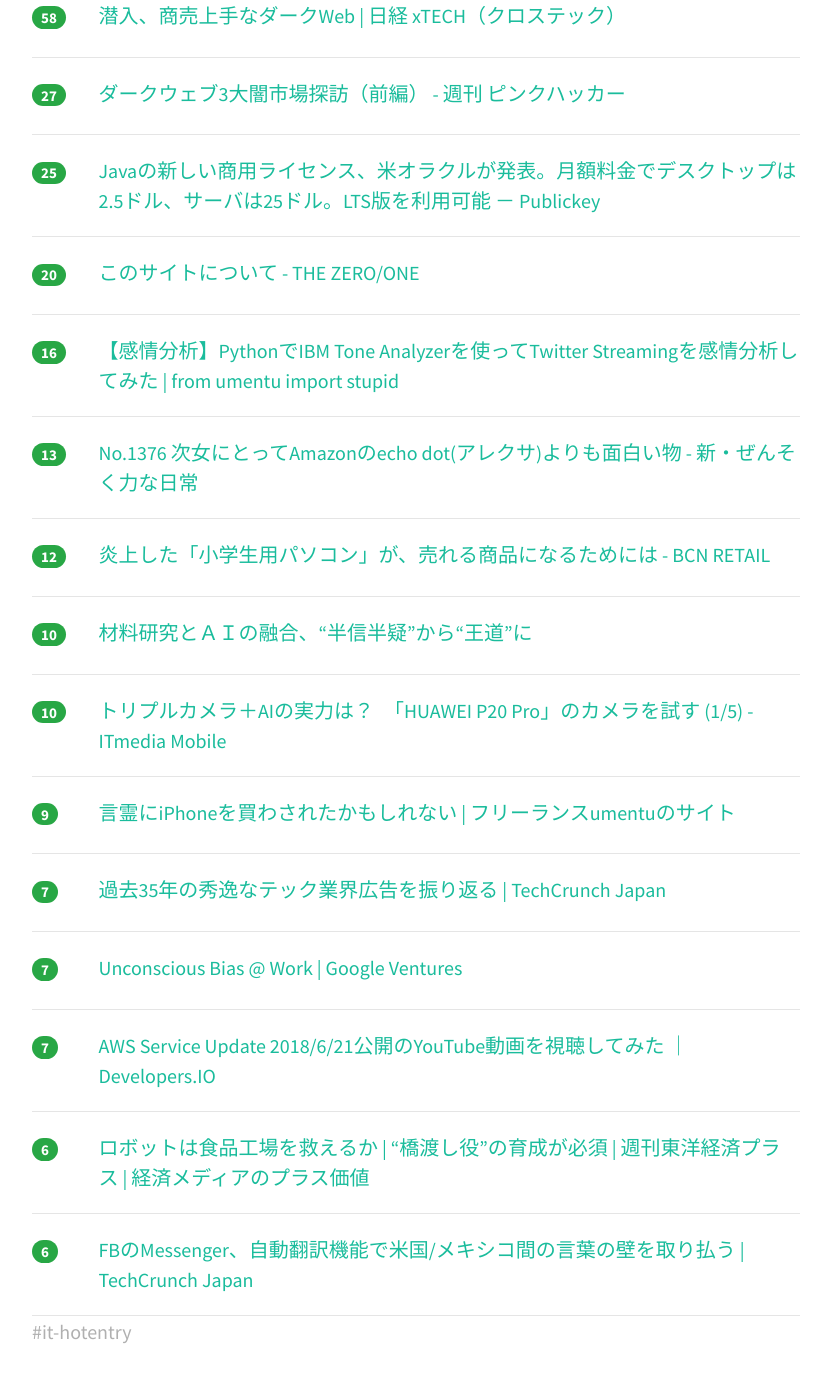
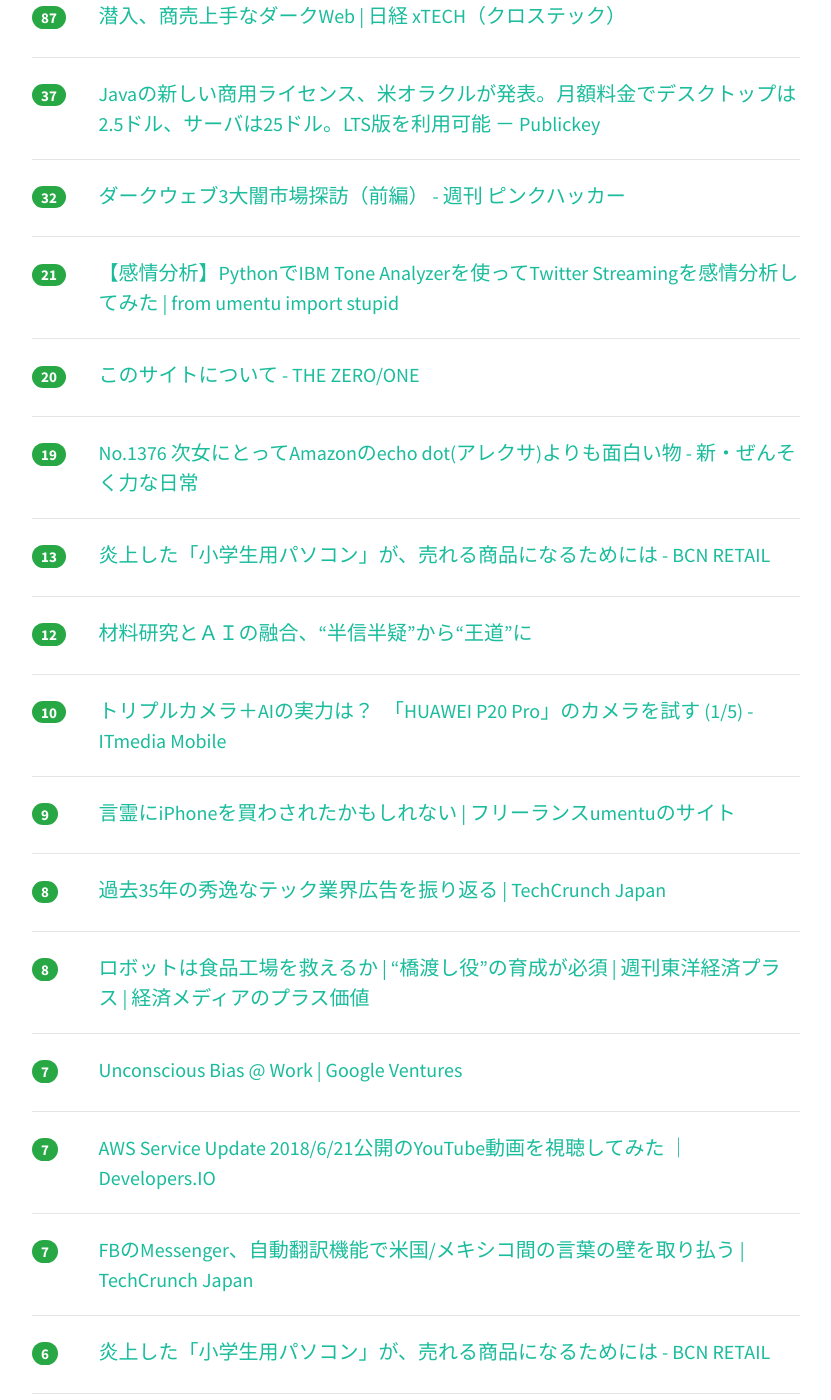
Before and after one commit to yatta47/hatena-matome-site, a Jekyll site: the page built from _posts/2018-06-25-hatena.md, in a window 1280 px wide and 1400 px high, scrolled down 394 px. Shown: the whole window, without its empty margins (224-1055 px from the left). Built offline with Jekyll 4.4.1, drawn with Linux system fonts in a browser that asks for light colours; nearby versions of some CDN libraries; some of the changed text lies outside the part shown.

Commit message:
Updated 2018-06-25

```diff
--- a/_posts/2018-06-25-hatena.md
+++ b/_posts/2018-06-25-hatena.md
@@ -1,24 +1,29 @@
 ---
 layout: post
 title:  "2018-06-25 はてぶIT"
-date:   2018-06-25 08:01:31
+date:   2018-06-25 09:03:09
 tags: [it-hotentry]
 ---
-15 件のデータあり
+17 件のデータあり
 
 <hr><div class="row">
-<div class="col-1"><span class="badge badge-pill badge-success h2">58</span></div>
+<div class="col-1"><span class="badge badge-pill badge-success h2">87</span></div>
 <div class="col-11"><a href='http://tech.nikkeibp.co.jp/it/atcl/column/17/031500082/031600001/' target='_blank'>潜入、商売上手なダークWeb | 日経 xTECH（クロステック）</a></div>
 </div>
 <hr>
 <div class="row">
-<div class="col-1"><span class="badge badge-pill badge-success h2">27</span></div>
+<div class="col-1"><span class="badge badge-pill badge-success h2">37</span></div>
+<div class="col-11"><a href='https://www.publickey1.jp/blog/18/java2525lts.html' target='_blank'>Javaの新しい商用ライセンス、米オラクルが発表。月額料金でデスクトップは2.5ドル、サーバは25ドル。LTS版を利用可能 － Publickey</a></div>
+</div>
+<hr>
+<div class="row">
+<div class="col-1"><span class="badge badge-pill badge-success h2">32</span></div>
 <div class="col-11"><a href='http://www.pinkhacker.com/entry/2016/11/01/080000' target='_blank'>ダークウェブ3大闇市場探訪（前編） - 週刊 ピンクハッカー</a></div>
 </div>
 <hr>
 <div class="row">
-<div class="col-1"><span class="badge badge-pill badge-success h2">25</span></div>
-<div class="col-11"><a href='https://www.publickey1.jp/blog/18/java2525lts.html' target='_blank'>Javaの新しい商用ライセンス、米オラクルが発表。月額料金でデスクトップは2.5ドル、サーバは25ドル。LTS版を利用可能 － Publickey</a></div>
+<div class="col-1"><span class="badge badge-pill badge-success h2">21</span></div>
+<div class="col-11"><a href='https://www.blog.umentu.work/python-tone-analyzer/' target='_blank'>【感情分析】PythonでIBM Tone Analyzerを使ってTwitter Streamingを感情分析してみた | from umentu import stupid</a></div>
 </div>
 <hr>
 <div class="row">
@@ -27,22 +32,17 @@ tags: [it-hotentry]
 </div>
 <hr>
 <div class="row">
-<div class="col-1"><span class="badge badge-pill badge-success h2">16</span></div>
-<div class="col-11"><a href='https://www.blog.umentu.work/python-tone-analyzer/' target='_blank'>【感情分析】PythonでIBM Tone Analyzerを使ってTwitter Streamingを感情分析してみた | from umentu import stupid</a></div>
+<div class="col-1"><span class="badge badge-pill badge-success h2">19</span></div>
+<div class="col-11"><a href='https://mraka2015.hatenablog.com/entry/20180625/1529873535' target='_blank'>No.1376 次女にとってAmazonのecho dot(アレクサ)よりも面白い物 - 新・ぜんそく力な日常</a></div>
 </div>
 <hr>
 <div class="row">
 <div class="col-1"><span class="badge badge-pill badge-success h2">13</span></div>
-<div class="col-11"><a href='https://mraka2015.hatenablog.com/entry/20180625/1529873535' target='_blank'>No.1376 次女にとってAmazonのecho dot(アレクサ)よりも面白い物 - 新・ぜんそく力な日常</a></div>
+<div class="col-11"><a href='https://www.bcnretail.com/market/detail/20180624_65137.html' target='_blank'>炎上した「小学生用パソコン」が、売れる商品になるためには - BCN RETAIL</a></div>
 </div>
 <hr>
 <div class="row">
 <div class="col-1"><span class="badge badge-pill badge-success h2">12</span></div>
-<div class="col-11"><a href='https://www.bcnretail.com/market/detail/20180624_65137.html' target='_blank'>炎上した「小学生用パソコン」が、売れる商品になるためには - BCN RETAIL</a></div>
-</div>
-<hr>
-<div class="row">
-<div class="col-1"><span class="badge badge-pill badge-success h2">10</span></div>
 <div class="col-11"><a href='https://newswitch.jp/p/13371' target='_blank'>材料研究とＡＩの融合、“半信半疑”から“王道”に</a></div>
 </div>
 <hr>
@@ -57,8 +57,13 @@ tags: [it-hotentry]
 </div>
 <hr>
 <div class="row">
-<div class="col-1"><span class="badge badge-pill badge-success h2">7</span></div>
+<div class="col-1"><span class="badge badge-pill badge-success h2">8</span></div>
 <div class="col-11"><a href='https://jp.techcrunch.com/2018/06/24/2018-06-22-a-look-back-at-the-best-tech-ads-of-the-last-35-years/' target='_blank'>過去35年の秀逸なテック業界広告を振り返る | TechCrunch Japan</a></div>
+</div>
+<hr>
+<div class="row">
+<div class="col-1"><span class="badge badge-pill badge-success h2">8</span></div>
+<div class="col-11"><a href='https://premium.toyokeizai.net/articles/-/18360' target='_blank'>ロボットは食品工場を救えるか | “橋渡し役”の育成が必須 | 週刊東洋経済プラス | 経済メディアのプラス価値</a></div>
 </div>
 <hr>
 <div class="row">
@@ -72,12 +77,17 @@ tags: [it-hotentry]
 </div>
 <hr>
 <div class="row">
-<div class="col-1"><span class="badge badge-pill badge-success h2">6</span></div>
-<div class="col-11"><a href='https://premium.toyokeizai.net/articles/-/18360' target='_blank'>ロボットは食品工場を救えるか | “橋渡し役”の育成が必須 | 週刊東洋経済プラス | 経済メディアのプラス価値</a></div>
+<div class="col-1"><span class="badge badge-pill badge-success h2">7</span></div>
+<div class="col-11"><a href='https://jp.techcrunch.com/2018/06/23/2018-06-21-messenger-translation/' target='_blank'>FBのMessenger、自動翻訳機能で米国/メキシコ間の言葉の壁を取り払う | TechCrunch Japan</a></div>
 </div>
 <hr>
 <div class="row">
 <div class="col-1"><span class="badge badge-pill badge-success h2">6</span></div>
-<div class="col-11"><a href='https://jp.techcrunch.com/2018/06/23/2018-06-21-messenger-translation/' target='_blank'>FBのMessenger、自動翻訳機能で米国/メキシコ間の言葉の壁を取り払う | TechCrunch Japan</a></div>
+<div class="col-11"><a href='https://ift.tt/2yFofy8' target='_blank'>炎上した「小学生用パソコン」が、売れる商品になるためには - BCN RETAIL</a></div>
 </div>
 <hr>
+<div class="row">
+<div class="col-1"><span class="badge badge-pill badge-success h2">4</span></div>
+<div class="col-11"><a href='https://www.moguravr.com/oculus-go-app-game-2/' target='_blank'>Oculus Goを買ったらまずはこれ！ おすすめアプリ・ゲーム特選 | Mogura VR - 国内外のVR/AR/MR最新情報</a></div>
+</div>
+<hr>
```
